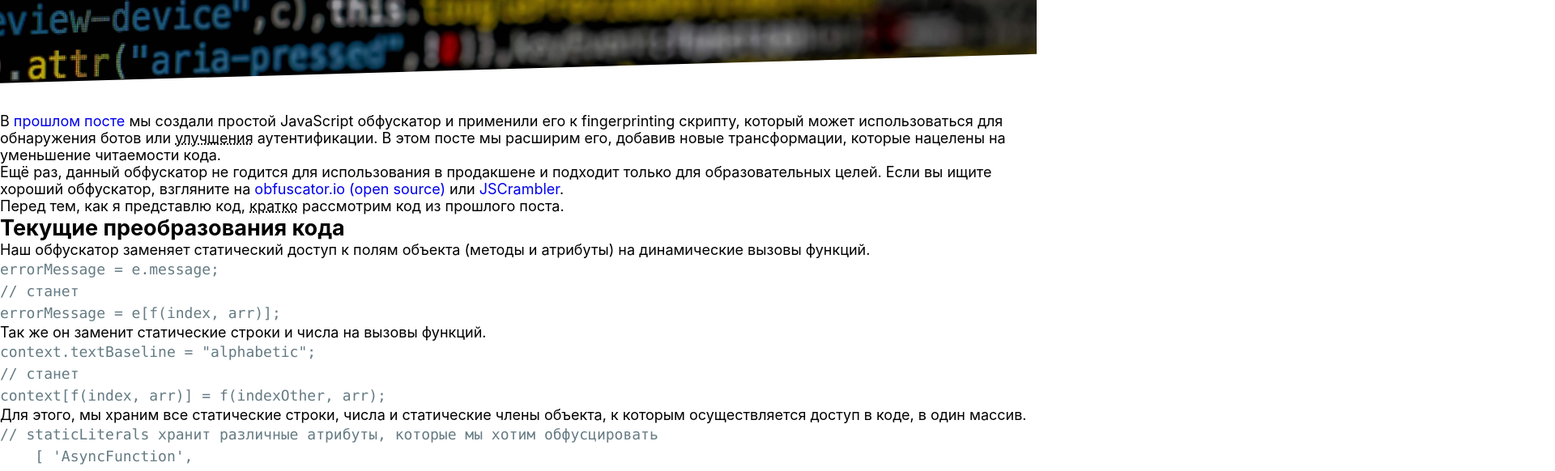
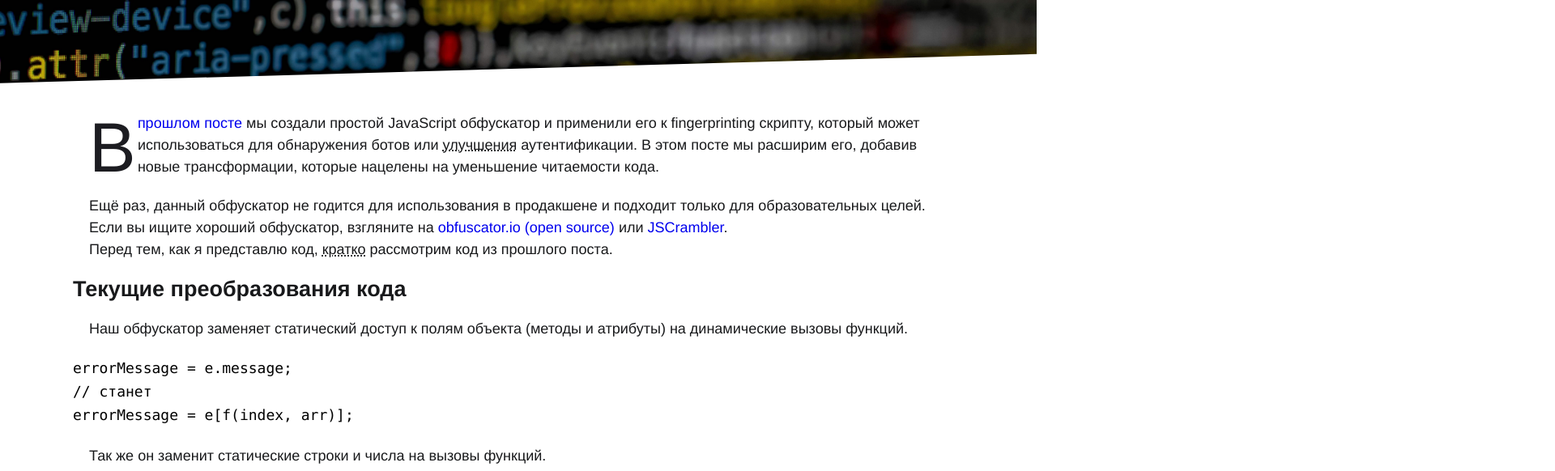
Before and after one commit to grishy/blog, a Gatsby site: page /improving-obfuscator/ in a window 1280 px wide. Shown: the part 480-1062 px from the top of the page at 81% size, 1920 px wide, since content can reach past the window. Built offline with nearby package versions, Linux system fonts and the light colour scheme; Gatsby itself is replaced by a stand-in of ours; some packages are replaced by stand-ins of ours; code samples lack their colours.

Commit message:
code highlight

```diff
--- a/gatsby-browser.js
+++ b/gatsby-browser.js
@@ -1 +1 @@
-require("prismjs/themes/prism-solarizedlight.css")
+require("prismjs/themes/prism.css")
--- a/src/templates/blog-post.js
+++ b/src/templates/blog-post.js
@@ -95,7 +95,10 @@ class BlogPostTemplate extends React.Component {
         <Header white={true} />
         <Cover {...cover} />
         <section
-          className={style.post}
+          className={classNames({
+            "container": true,
+            [style.post]: true,
+          })}
           dangerouslySetInnerHTML={{ __html: post.html }}
         />
         <Footer />
--- a/src/templates/blog-post.module.scss
+++ b/src/templates/blog-post.module.scss
@@ -54,3 +54,25 @@
   line-height: 1.4;
   font-size: 1em;
 }
+
+.post {
+  font-family: "Helvetica Neue",Helvetica,Arial,sans-serif;
+  line-height: 1.5rem;
+  color: #18191b;
+  word-wrap: break-word;
+}
+
+.post > p{
+  padding-left: 20px;
+  padding-right: 20px;
+  margin: 1.2rem 0;
+}
+
+.post>p:first-child::first-letter {
+  float: left;
+  line-height: 1;
+  font-size: 4.8rem;
+  padding: 0 .125rem 0 0;
+  text-transform: uppercase;
+  color: #1c1c21;
+}
```
Also changed, not shown: content/blog/improving-obfuscator/index.md (+7 -8 lines).
